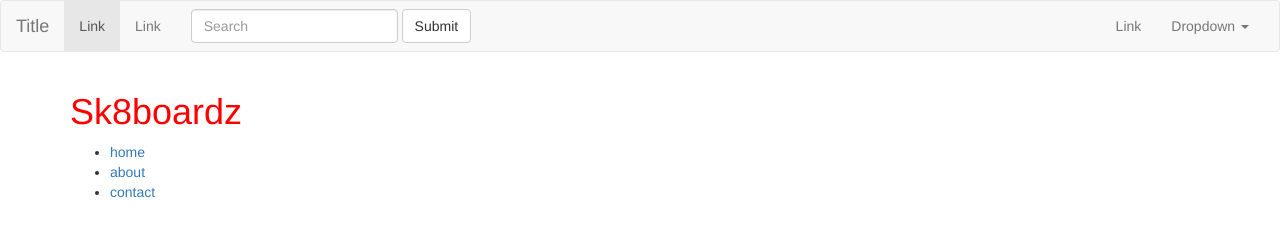
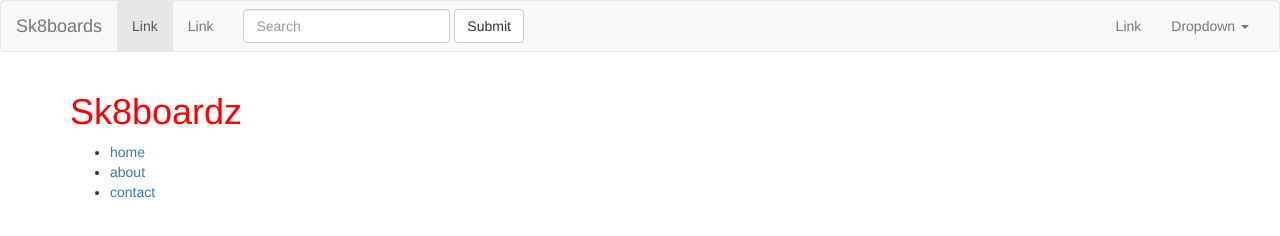
Before and after one commit to Joelabelson/sk8boardz, a website: page index.html in a window 1280 px wide. Drawn offline with nearby package versions, Linux system fonts and the light colour scheme.

Commit message:
change title bar

```diff
--- a/index.html
+++ b/index.html
@@ -18,7 +18,7 @@
                         <span class="icon-bar"></span>
                         <span class="icon-bar"></span>
                     </button>
-                    <a class="navbar-brand" href="#">Title</a>
+                    <a class="navbar-brand" href="#">Sk8boards</a>
                 </div>
 
                 <!-- Collect the nav links, forms, and other content for toggling -->
```
